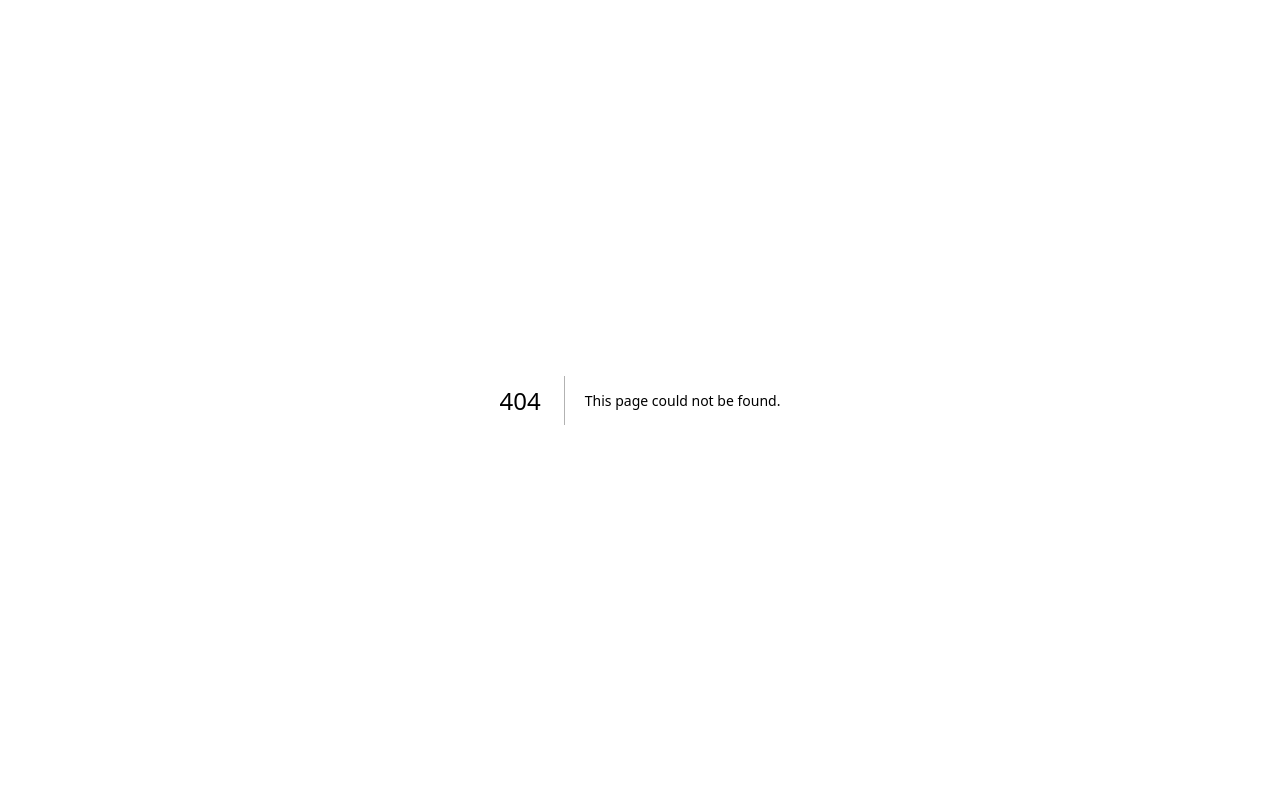
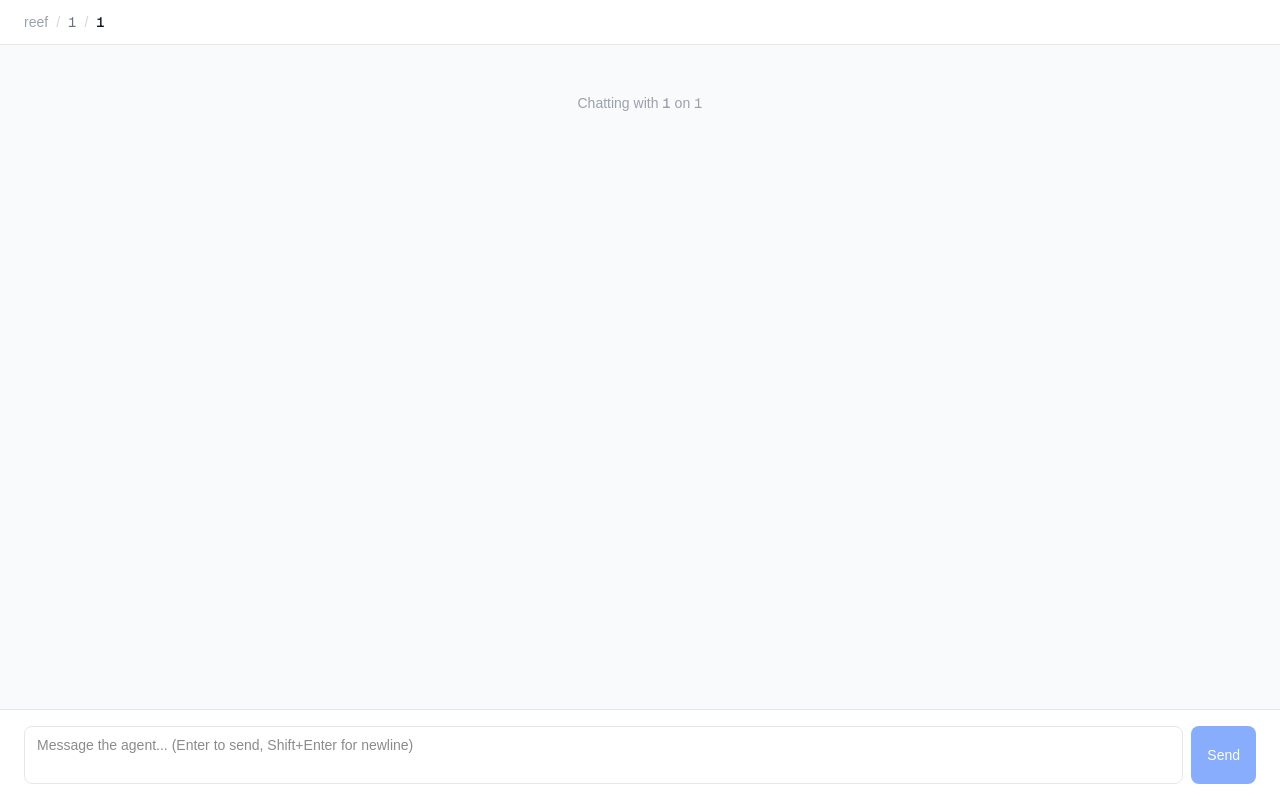
Before and after one commit to jjackson/reef, a Next.js app: page /instances/1/agents/1/chat in a window 1280 px wide. Before the commit this address had no page. Built offline with nearby package versions, Linux system fonts and the light colour scheme.

Commit message:
feat: add agent-scoped chat page
Co-Authored-By: Claude Opus 4.6 <noreply@anthropic.com>

```diff
--- /dev/null
+++ b/app/instances/[id]/agents/[agentId]/chat/page.tsx
@@ -0,0 +1,123 @@
+'use client'
+
+import { useState, useRef, useEffect } from 'react'
+import { useParams } from 'next/navigation'
+import Link from 'next/link'
+
+interface Message {
+  role: 'user' | 'agent'
+  content: string
+  timestamp: string
+}
+
+export default function ChatPage() {
+  const { id, agentId } = useParams<{ id: string; agentId: string }>()
+  const [messages, setMessages] = useState<Message[]>([])
+  const [input, setInput] = useState('')
+  const [sending, setSending] = useState(false)
+  const bottomRef = useRef<HTMLDivElement>(null)
+
+  useEffect(() => {
+    bottomRef.current?.scrollIntoView({ behavior: 'smooth' })
+  }, [messages])
+
+  async function send() {
+    if (!input.trim() || sending) return
+
+    const userMsg: Message = {
+      role: 'user',
+      content: input.trim(),
+      timestamp: new Date().toLocaleTimeString(),
+    }
+    setMessages((prev) => [...prev, userMsg])
+    setInput('')
+    setSending(true)
+
+    try {
+      const res = await fetch(`/api/instances/${id}/agents/${agentId}/chat`, {
+        method: 'POST',
+        headers: { 'Content-Type': 'application/json' },
+        body: JSON.stringify({ message: userMsg.content }),
+      })
+      const data = await res.json()
+      setMessages((prev) => [
+        ...prev,
+        {
+          role: 'agent',
+          content: res.ok ? data.response : `Error: ${data.error}`,
+          timestamp: new Date().toLocaleTimeString(),
+        },
+      ])
+    } catch (e) {
+      setMessages((prev) => [
+        ...prev,
+        {
+          role: 'agent',
+          content: `Error: ${e instanceof Error ? e.message : 'Unknown error'}`,
+          timestamp: new Date().toLocaleTimeString(),
+        },
+      ])
+    } finally {
+      setSending(false)
+    }
+  }
+
+  return (
+    <div className="flex flex-col h-screen bg-gray-50">
+      <header className="bg-white border-b border-gray-200 px-6 py-3 flex items-center gap-2 text-sm">
+        <Link href="/" className="text-gray-400 hover:text-gray-900">reef</Link>
+        <span className="text-gray-300">/</span>
+        <span className="text-gray-500 font-mono">{id}</span>
+        <span className="text-gray-300">/</span>
+        <span className="font-medium text-gray-900 font-mono">{agentId}</span>
+      </header>
+
+      <div className="flex-1 overflow-y-auto px-6 py-4 space-y-3">
+        {messages.length === 0 && (
+          <p className="text-sm text-gray-400 text-center pt-8">
+            Chatting with <span className="font-mono font-medium">{agentId}</span> on <span className="font-mono">{id}</span>
+          </p>
+        )}
+        {messages.map((msg, i) => (
+          <div key={i} className={`flex ${msg.role === 'user' ? 'justify-end' : 'justify-start'}`}>
+            <div
+              className={`max-w-lg rounded-lg px-4 py-2 text-sm ${
+                msg.role === 'user'
+                  ? 'bg-blue-600 text-white'
+                  : 'bg-white border border-gray-200 text-gray-900'
+              }`}
+            >
+              <pre className="whitespace-pre-wrap font-sans">{msg.content}</pre>
+              <p className={`text-xs mt-1 ${msg.role === 'user' ? 'text-blue-200' : 'text-gray-400'}`}>
+                {msg.timestamp}
+              </p>
+            </div>
+          </div>
+        ))}
+        <div ref={bottomRef} />
+      </div>
+
+      <div className="bg-white border-t border-gray-200 px-6 py-4">
+        <div className="flex gap-2">
+          <textarea
+            value={input}
+            onChange={(e) => setInput(e.target.value)}
+            onKeyDown={(e) => {
+              if (e.key === 'Enter' && !e.shiftKey) { e.preventDefault(); send() }
+            }}
+            placeholder="Message the agent... (Enter to send, Shift+Enter for newline)"
+            rows={2}
+            className="flex-1 resize-none rounded-lg border border-gray-200 px-3 py-2 text-sm focus:outline-none focus:ring-2 focus:ring-blue-500"
+          />
+          <button
+            onClick={send}
+            disabled={sending || !input.trim()}
+            className="px-4 py-2 bg-blue-600 text-white rounded-lg text-sm font-medium hover:bg-blue-700 disabled:opacity-50"
+          >
+            {sending ? '...' : 'Send'}
+          </button>
+        </div>
+      </div>
+    </div>
+  )
+}
```
